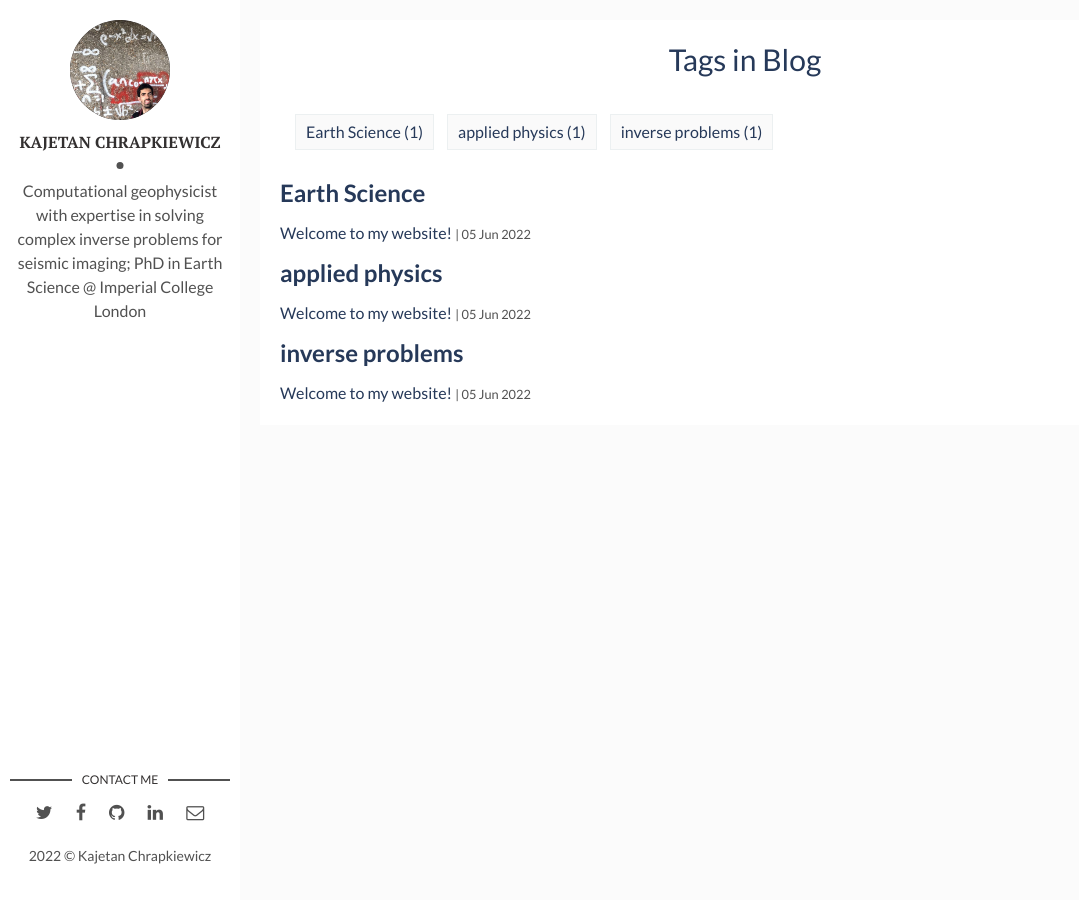
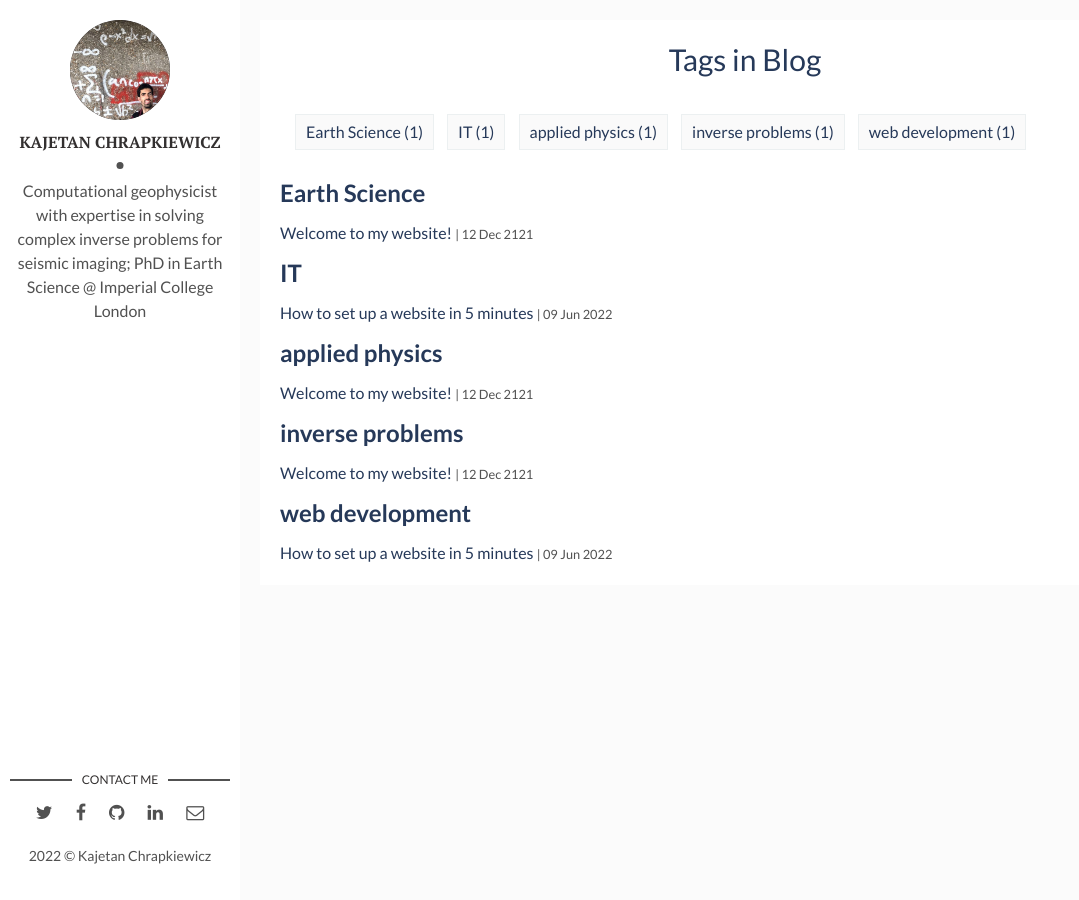
Before and after one commit to kmch/kmch.github.io, a Jekyll site: the page built from tags.html, in a window 1280 px wide. Shown: the whole page, without its empty margins (0-1079 px from the left). Built offline with Jekyll 4.4.1, drawn with Linux system fonts in a browser that asks for light colours; some of the changed lines change nothing that is shown.

Commit message:
post: gh pages

```diff
--- a/_config.yml
+++ b/_config.yml
@@ -22,6 +22,8 @@ social-email: kajetan.chrapkiewicz@gmail.com # add your Email address
 # Tracker
 #analytics: # Google Analytics
 
+future: true # show posts that have future date
+
 # Build Settings
 markdown: kramdown
 plugins:
--- /dev/null
+++ b/_posts/2022-06-13-setup-pages.md
@@ -0,0 +1,23 @@
+---
+layout: post
+title: How to set up a website in 5 minutes
+date: 2022-06-10 00:00:00 +0200
+description:
+img: github-pages.jpg
+tags: [IT, web development] # add tag
+---
+1. Clone a Github repo with one of the free Jekyll templates. For example, this website uses [flexible-jekyll](https://jekyllthemes.io/theme/flexible-jekyll) theme.  or
+
+2. Publish on Github Pages following the instructions [here](https://pages.github.com/). In short:
+- if your repo adress is https://github.com/user/repo, then your website will be published at https://user.github.io/repo,
+- however, you can rename your repo to user.github.io which will publish your website at https://user.github.io without any subdomain,
+- make sure that  the content of your Jekyll config file _config.yml matches the address of the Github repo:
+>baseurl: ""
+>url: "https://user.github.io
+
+3. If you want to build the website locally to preview the changes before pushing them to the public repo:
+- first set up a server and click on the url to open it in a browser:
+> jekyll s
+- then, after every change you want to see applied in the website, just build without setting up a new server
+> jekyll b
+- refresh the website in your browser.
--- a/_posts/2233-04-05-welcome.md
+++ b/_posts/2121-12-12-welcome.md
@@ -1,7 +1,7 @@
 ---
 layout: post
 title: Welcome to my website!
-date: 2022-06-06 00:00:00 +0200
+date: 2121-12-12 12:00:00 +0200
 description:
 img: 20220514_104630_Manorbier.jpg
 tags: [applied physics, inverse problems, Earth Science] # add tag
```
Also changed, not shown: 4 other files.
